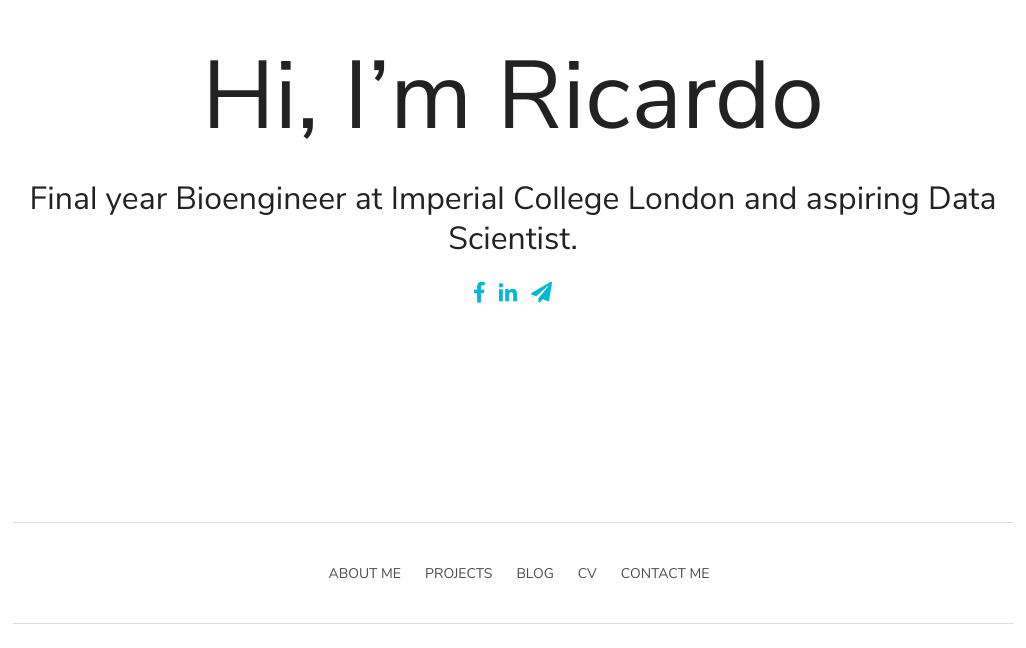
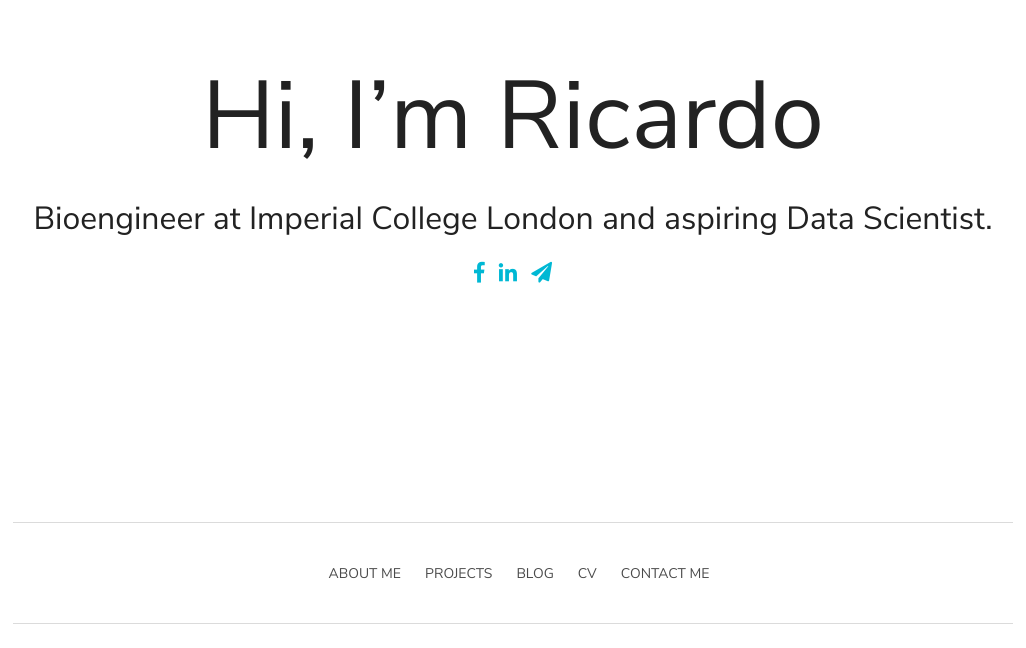
Before and after one commit to ricardomokhtari/ricardomokhtari.github.io, a plain HTML site: page index.html in a window 1280 px wide. Shown: the part 152-800 px from the top of the page, without its empty margins (127-1153 px from the left). Drawn offline with Linux system fonts and the light colour scheme.

Commit message:
updates homepage

```diff
--- a/index.html
+++ b/index.html
@@ -67,7 +67,7 @@ Ricardo Mokhtari
                         Hi, I&rsquo;m Ricardo
                     </h1>
                     <div class="subtitle is-3 fade-in two">
-                        <p>Final year Bioengineer at Imperial College London and aspiring Data Scientist.</p>
+                        <p>Bioengineer at Imperial College London and aspiring Data Scientist.</p>
 
                     </div>
 
```
